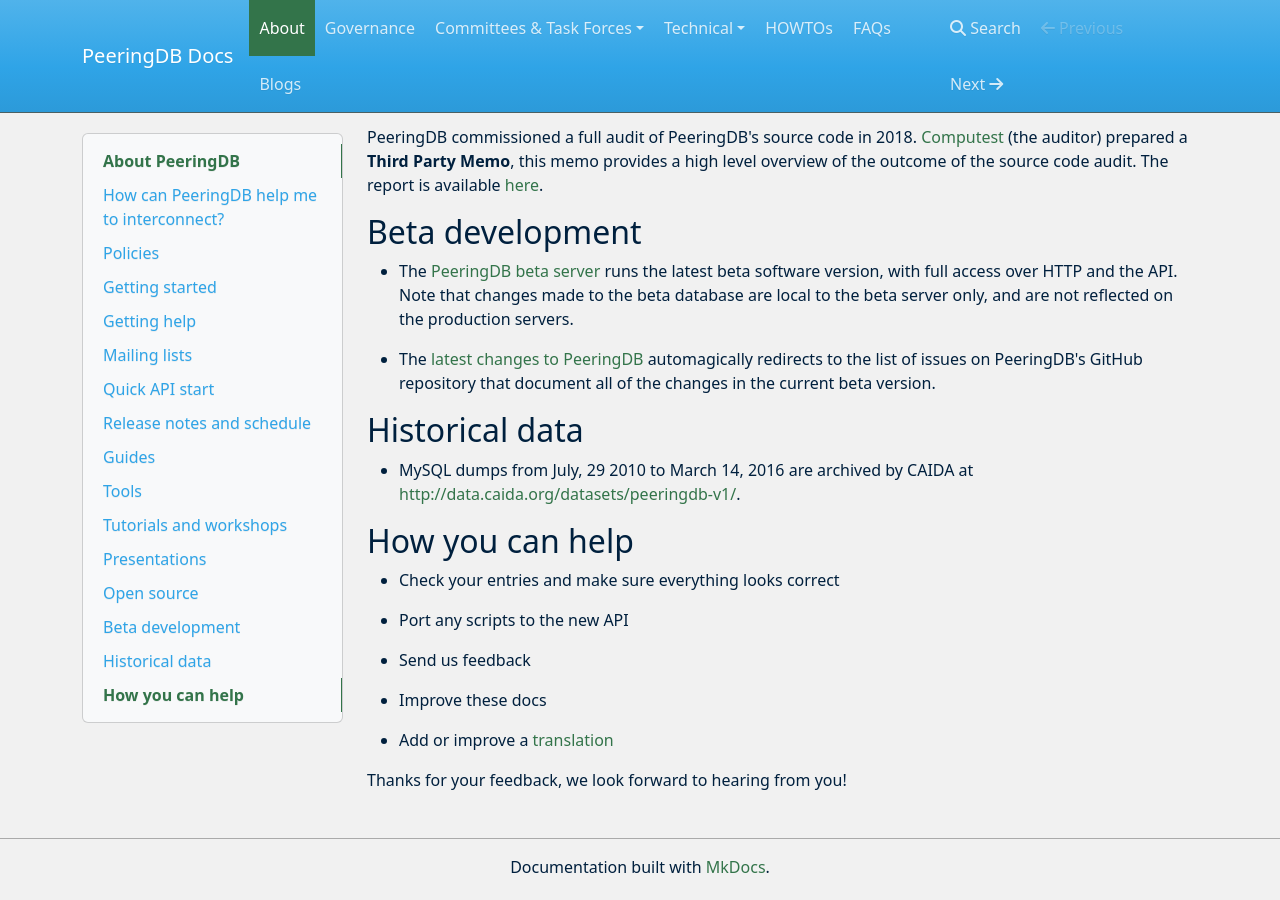
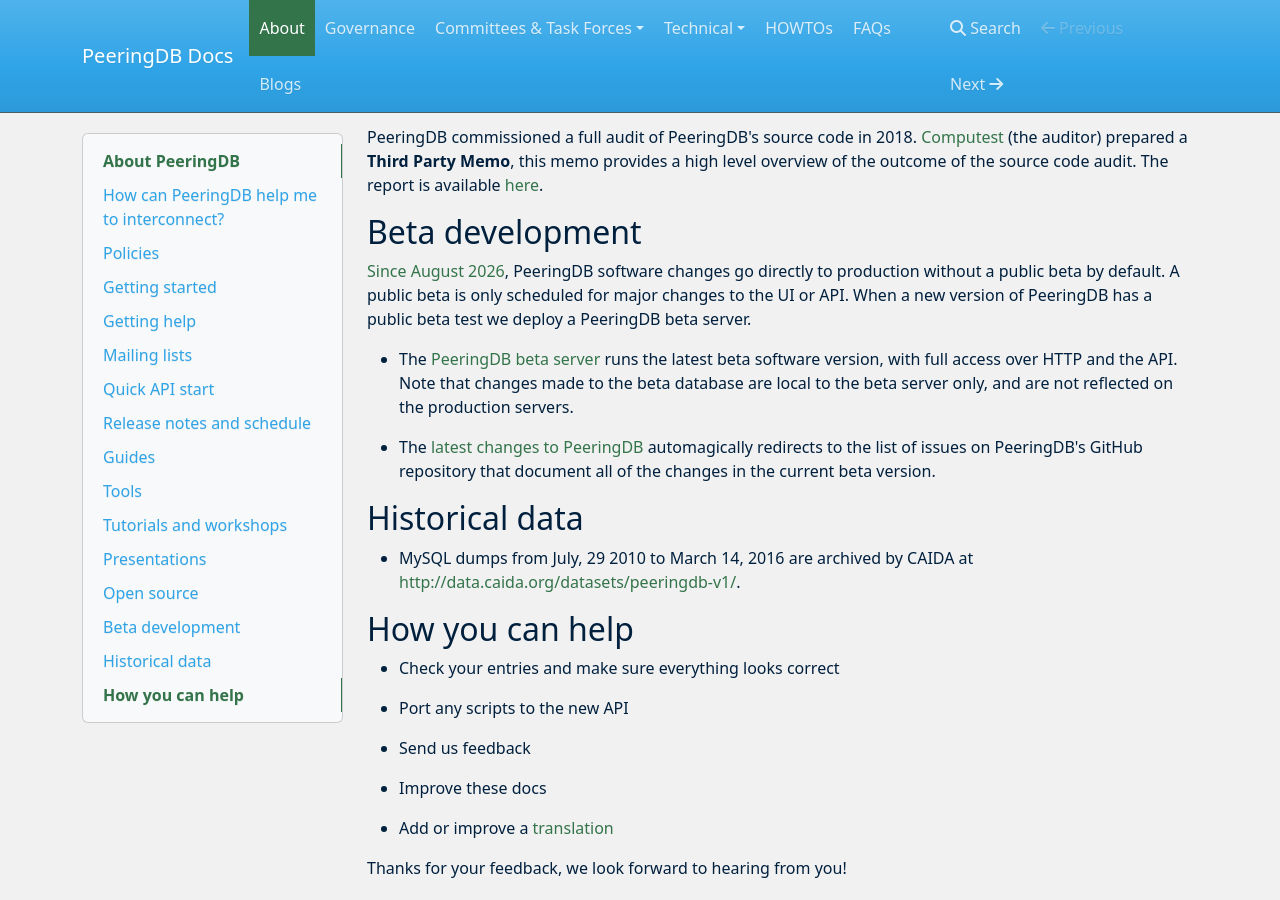
Before and after one commit to peeringdb/docs, an MkDocs documentation site: the page built from docs/index.md, in a window 1280 px wide and 900 px high, scrolled down 2781 px. Built offline with MkDocs 1.6.1, drawn with Linux system fonts in a browser that asks for light colours; nearby versions of some CDN libraries.

Commit message:
Updated text for PeeringDB beta

```diff
--- a/docs/index.md
+++ b/docs/index.md
@@ -98,6 +98,8 @@
 
 ## Beta development
 
+[Since August 2026](/blog/public_beta/), PeeringDB software changes go directly to production without a public beta by default. A public beta is only scheduled for major changes to the UI or API. When a new version of PeeringDB has a public beta test we deploy a PeeringDB beta server.
+
 * The [PeeringDB beta server](https://beta.peeringdb.com/) runs the latest beta software version, with full access over HTTP and the API.  Note that changes made to the beta database are local to the beta server only, and are not reflected on the production servers.
 
 * The [latest changes to PeeringDB](https://beta.peeringdb.com/changes) automagically redirects to the list of issues on PeeringDB's GitHub repository that document all of the changes in the current beta version.
```
